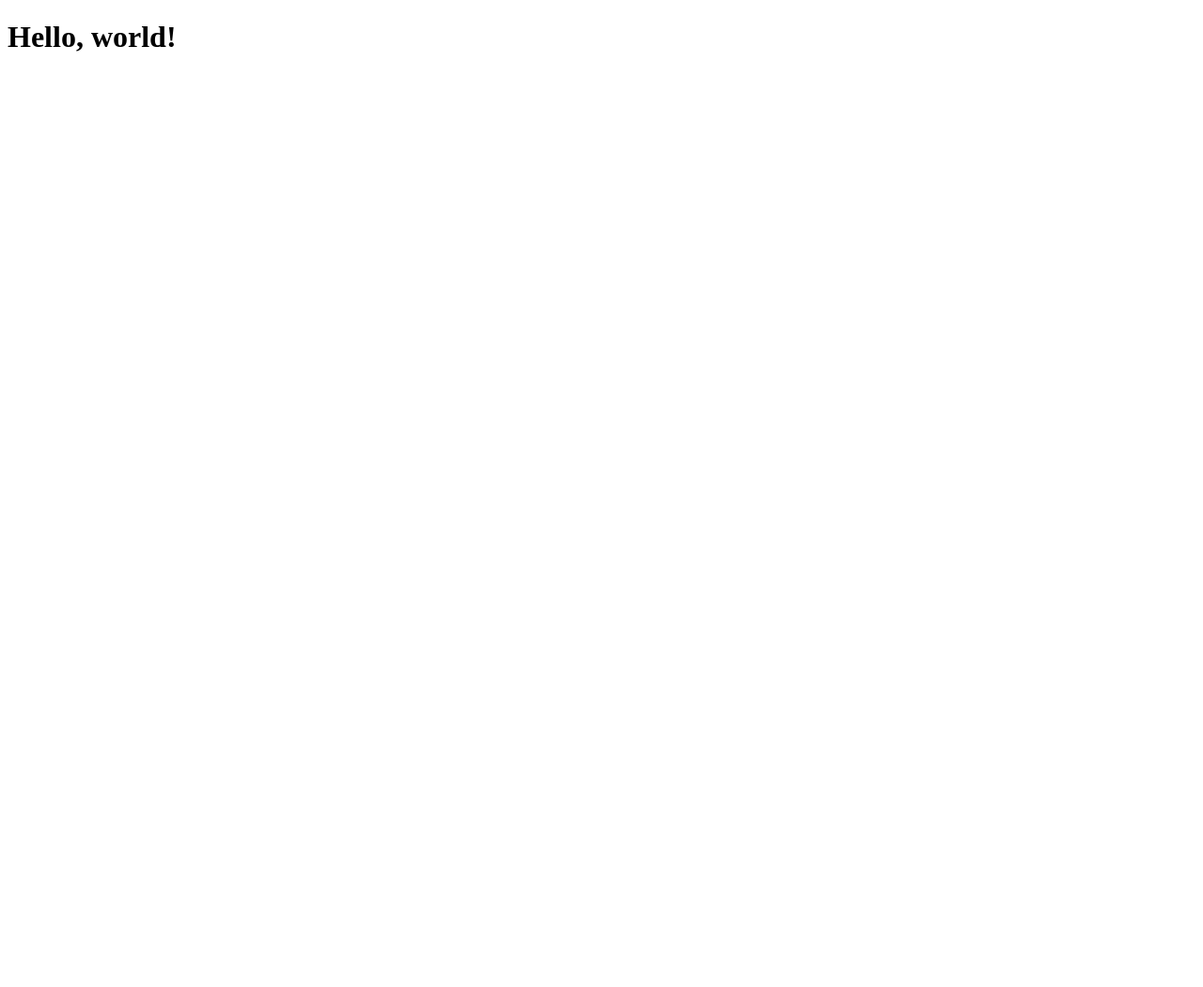
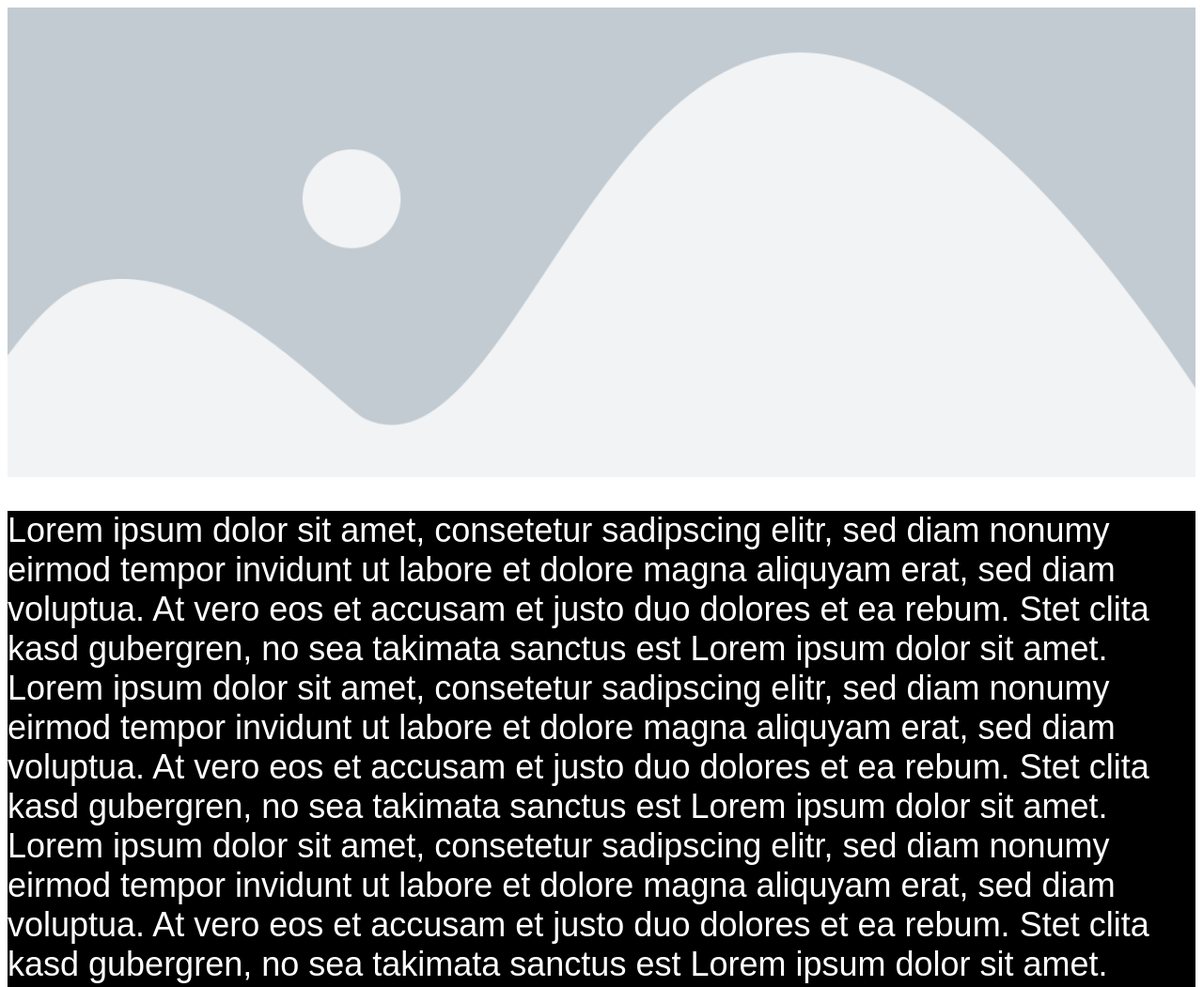
Before and after one commit to justwaitfor-me/Falcon-Battalion, a plain HTML site: page index.html in a window 1280 px wide. Shown: the top 1051 px of the page at 94% size. Before the commit the page ends 800 px from the top, so only its background shows below. Drawn offline with Linux system fonts and the light colour scheme.

Commit message:
-v0.0.1
-Added Parallax
-Added images
-Added images/placeholder.png

```diff
--- a/index.html
+++ b/index.html
@@ -6,8 +6,23 @@
     <meta name="viewport" content="width=device-width, initial-scale=1.0">
     <title>FalconBattalion</title>
     <link rel="stylesheet" href="style.css">
+
+  <style>
+    .parallax {
+      background-image: url(images/placeholder.png);
+      min-height: 500px;
+      background-attachment: fixed;
+      background-position: center;
+      background-repeat: no-repeat;
+      background-size: cover;
+    }
+  </style>
 </head>
 <body>
-    <h1>Hello, world!</h1>
+  <div class="parallax"></div>
+
+  <div style="height:1000px;background-color:black;font-size:36px;font-family: Arial, Helvetica, sans-serif;color: white;">
+    <p>Lorem ipsum dolor sit amet, consetetur sadipscing elitr, sed diam nonumy eirmod tempor invidunt ut labore et dolore magna aliquyam erat, sed diam voluptua. At vero eos et accusam et justo duo dolores et ea rebum. Stet clita kasd gubergren, no sea takimata sanctus est Lorem ipsum dolor sit amet. Lorem ipsum dolor sit amet, consetetur sadipscing elitr, sed diam nonumy eirmod tempor invidunt ut labore et dolore magna aliquyam erat, sed diam voluptua. At vero eos et accusam et justo duo dolores et ea rebum. Stet clita kasd gubergren, no sea takimata sanctus est Lorem ipsum dolor sit amet. Lorem ipsum dolor sit amet, consetetur sadipscing elitr, sed diam nonumy eirmod tempor invidunt ut labore et dolore magna aliquyam erat, sed diam voluptua. At vero eos et accusam et justo duo dolores et ea rebum. Stet clita kasd gubergren, no sea takimata sanctus est Lorem ipsum dolor sit amet.   </p>
+  </div>
 </body>
 </html>
```
Also changed, not shown: images/placeholder.png (added).
